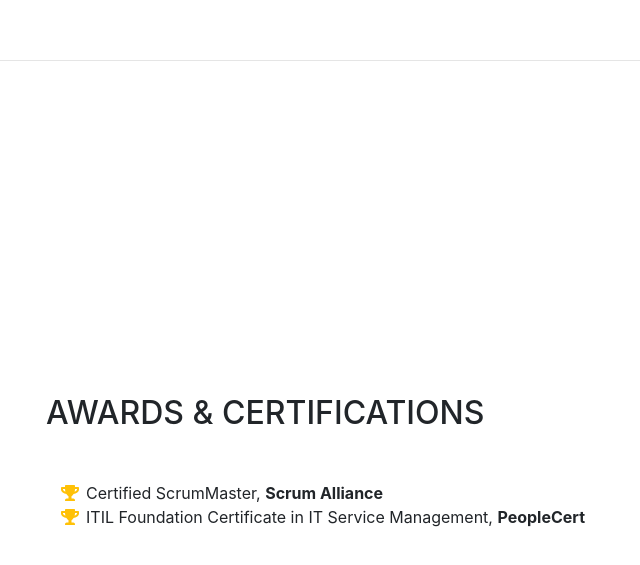
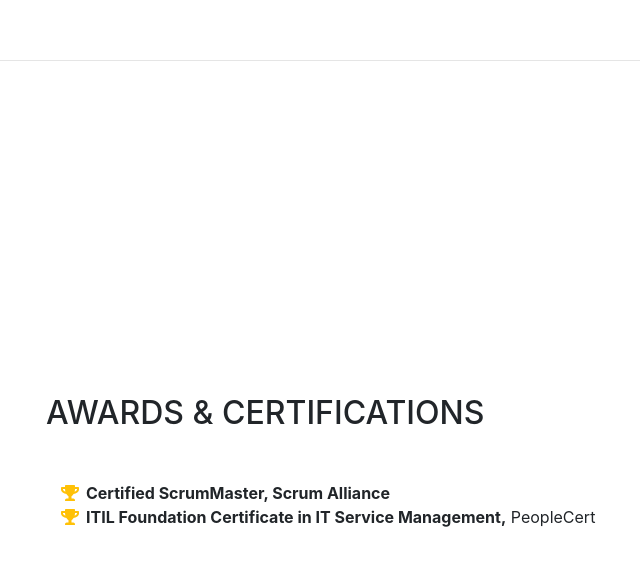
Before and after one commit to iangmoss/IGMCV2019, a website with bundled scripts: page index.html in a window 1280 px wide. Shown: the part 7723-8288 px from the top of the page, without its empty margins (274-914 px from the left). Built offline with nearby package versions, Linux system fonts and the light colour scheme; files whose address does not match are found by name; a web font is replaced by a local one.

Commit message:
revert bolds

```diff
--- a/index.html
+++ b/index.html
@@ -170,6 +170,7 @@
                     <div class="resume-content mr-auto">
                         <h3 class="mb-0">Property Renovation</h3>
                         <p>Worked full time on a renovation project.  Undertook all aspects of the renovation including project managing, labouring, plastering, tiling and decorating. </p>
+                        <!-- Used Janban to organise the work-->
                     </div>
                     <div class="resume-date text-md-right">
                         <span class="text-primary">January 2011 - February 2012</span>
@@ -377,11 +378,11 @@
                 <ul class="fa-ul mb-0">
                     <li>
                         <i class="fa-li fa fa-trophy text-warning"></i>
-                        Certified ScrumMaster, <b>Scrum Alliance</b>
+                        <b>Certified ScrumMaster, Scrum Alliance</b>
                     </li>
                     <li>
                         <i class="fa-li fa fa-trophy text-warning"></i>
-                        ITIL Foundation Certificate in IT Service Management, <b>PeopleCert</b>
+                        <b>ITIL Foundation Certificate in IT Service Management,</b> PeopleCert
                     </li>
                     <!--put in issuers-->
                 </ul>
```
